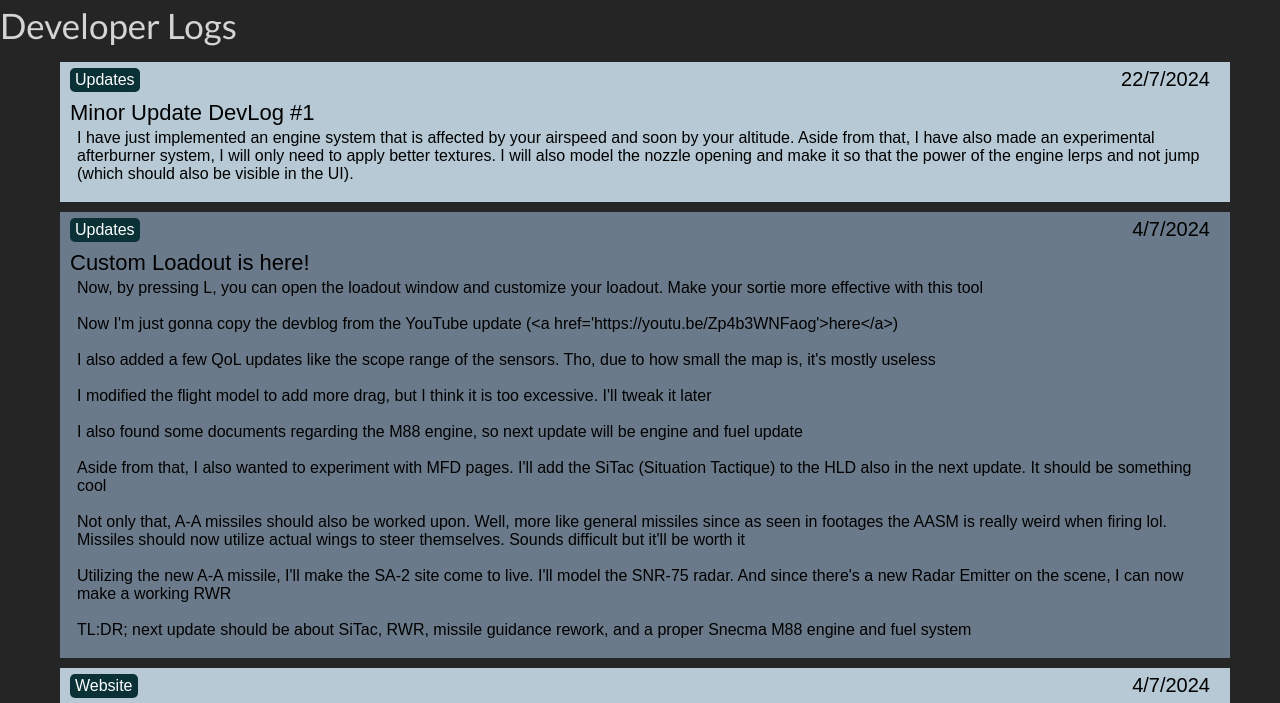
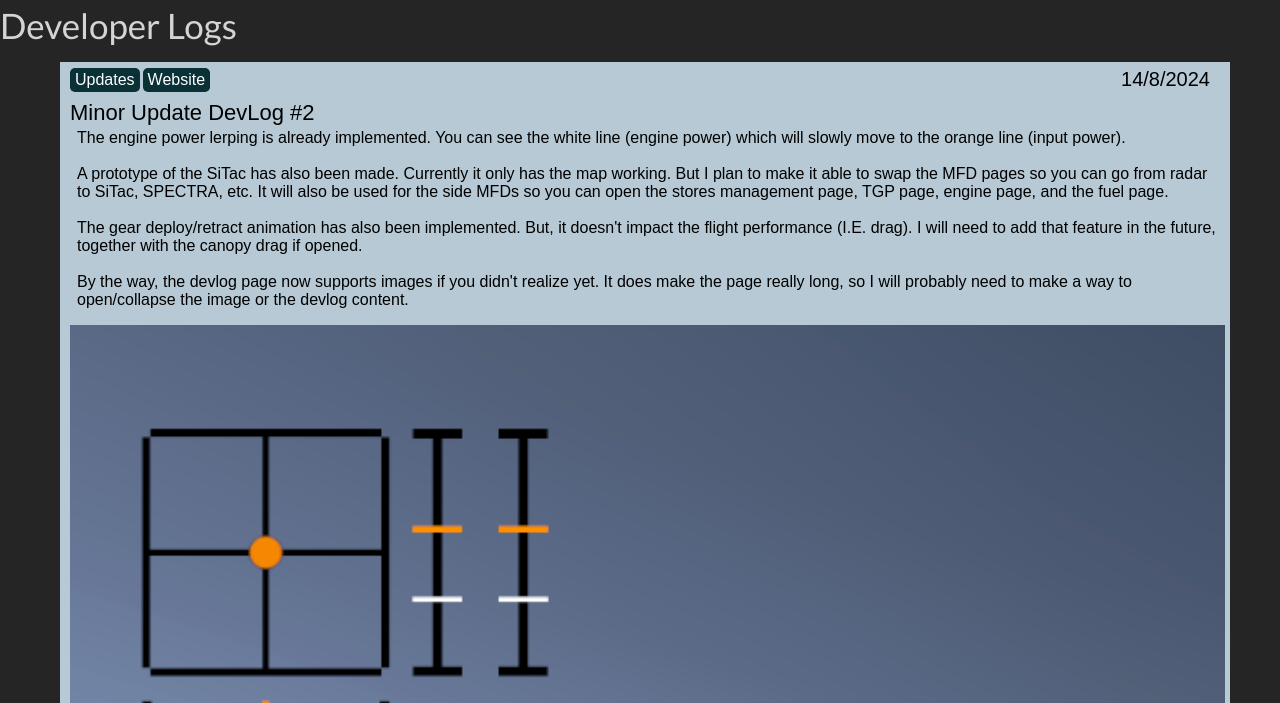
Before and after one commit to ProfessionalDebil/FightingHawkWebsite, a plain HTML site: page devlog.html in a window 1280 px wide. Shown: the part 71-774 px from the top of the page. Drawn offline with nearby package versions, Linux system fonts and the light colour scheme.

Commit message:
Updated the website and devlog
Added the DevLog for 14/8/2024

DevLog page now also supports images

```diff
--- a/assets/css/devlog.css
+++ b/assets/css/devlog.css
@@ -28,7 +28,7 @@
     justify-content: space-between;
 }
 
-.devlogtimestamp {
+.devlogTimestamp {
     text-align:right;
     margin-right: 15px;
     margin-top: 3px;
@@ -45,14 +45,14 @@
     text-decoration: none;
 }
 
-.devlogcontent {
+.devlogContent {
     margin-top: 5px;
     margin-bottom: 9px;
     margin-left: 5px;
     font-size: 22px;
 }
 
-.devlogcaption {
+.devlogCaption {
     margin-left: 7px;
     margin-top: 3px;
     font-size: 16px;
@@ -70,3 +70,7 @@
     margin-top: 0px;
     margin-bottom: 0px;
 }
+
+.devlogImage {
+    width: 100%;
+}
--- a/assets/js/devlog.js
+++ b/assets/js/devlog.js
@@ -10,10 +10,10 @@ var devlogCategory = params.fox; // kon kon
 
 let addedLogs = 0;
 
-var reversed = devlogData.reverse();
+//var reversed = devlogData.reverse();
 
 for (let log in devlogData) {
-    let currentLog = reversed[log];
+    let currentLog = devlogData[log];
 
     if (devlogCategory != null && !currentLog[3].includes(Number(devlogCategory))) {
         continue;
@@ -24,7 +24,6 @@ for (let log in devlogData) {
     topPart.classList.add("toppart");
     let tagHolder = document.createElement("div");
     tagHolder.classList.add("tagholder");
-
 
     for (let logIndex in currentLog[3]) {
         let logCategory = currentLog[3][logIndex];
@@ -43,9 +42,9 @@ for (let log in devlogData) {
     content.innerText = currentLog[4];
     caption.innerText = currentLog[5];
 
-    timestamp.classList.add("devlogtimestamp");
-    content.classList.add("devlogcontent");
-    caption.classList.add("devlogcaption");
+    timestamp.classList.add("devlogTimestamp");
+    content.classList.add("devlogContent");
+    caption.classList.add("devlogCaption");
 
     if (addedLogs % 2 == 0) {
         li.classList.add("devlogeven");
@@ -62,5 +61,14 @@ for (let log in devlogData) {
     content.appendChild(caption);
     listhandler.appendChild(li);
 
+    if (currentLog[6] != null && currentLog[6] != []) {
+        for (let imgNumber in currentLog[6]) {
+            let image = document.createElement("img");
+            image.src = "assets/images/devlog/" + currentLog[6][imgNumber];
+            image.classList.add("devlogImage");
+            content.appendChild(image);
+        }
+    }
+
     addedLogs++;
 }
--- a/assets/json/devlog.json
+++ b/assets/json/devlog.json
@@ -1,7 +1,8 @@
 var devlogData = [
+    ["14", "8", "2024", [0, 2], "Minor Update DevLog #2", "The engine power lerping is already implemented. You can see the white line (engine power) which will slowly move to the orange line (input power).\n\nA prototype of the SiTac has also been made. Currently it only has the map working. But I plan to make it able to swap the MFD pages so you can go from radar to SiTac, SPECTRA, etc. It will also be used for the side MFDs so you can open the stores management page, TGP page, engine page, and the fuel page.\n\nThe gear deploy/retract animation has also been implemented. But, it doesn't impact the flight performance (I.E. drag). I will need to add that feature in the future, together with the canopy drag if opened.\n\nBy the way, the devlog page now supports images if you didn't realize yet. It does make the page really long, so I will probably need to make a way to open/collapse the image or the devlog content.", ["14-08-2024-Lerped Engine UI.png", "14-08-2024-SiTac Prototype.png", "14-08-2024-Gear Demonstration.png"]],
+    ["22", "7", "2024", [0], "Minor Update DevLog #1", "I have just implemented an engine system that is affected by your airspeed and soon by your altitude. Aside from that, I have also made an experimental afterburner system, I will only need to apply better textures. I will also model the nozzle opening and make it so that the power of the engine lerps and not jump (which should also be visible in the UI)."],
+    ["4", "7", "2024", [0], "Custom Loadout is here!", "Now, by pressing L, you can open the loadout window and customize your loadout. Make your sortie more effective with this tool\n\nNow I'm just gonna copy the devblog from the YouTube update (<a href='https://youtu.be/Zp4b3WNFaog'>here</a>)\n\nI also added a few QoL updates like the scope range of the sensors. Though, due to how small the map is, it's mostly useless\n\nI modified the flight model to add more drag, but I think it is too excessive. I'll tweak it later\n\nI also found some documents regarding the M88 engine, so next update will be engine and fuel update\n\nAside from that, I also wanted to experiment with MFD pages. I'll add the SiTac (Situation Tactique) to the HLD also in the next update. It should be something cool\n\nNot only that, A-A missiles should also be worked upon. Well, more like general missiles since as seen in footages the AASM is really weird when firing lol. Missiles should now utilize actual wings to steer themselves. Sounds difficult but it'll be worth it\n\nUtilizing the new A-A missile, I'll make the SA-2 site come to live. I'll model the SNR-75 radar. And since there's a new Radar Emitter on the scene, I can now make a working RWR\n\nTL:DR; next update should be about SiTac, RWR, missile guidance rework, and a proper Snecma M88 engine and fuel system"],
     ["4", "7", "2024", [2], "Fighting Hawk website is on air!", "This website will contain infos and mostly devblogs"],
-    ["4", "7", "2024", [0], "Custom Loadout is here!", "Now, by pressing L, you can open the loadout window and customize your loadout. Make your sortie more effective with this tool\n\nNow I'm just gonna copy the devblog from the YouTube update (<a href='https://youtu.be/Zp4b3WNFaog'>here</a>)\n\nI also added a few QoL updates like the scope range of the sensors. Tho, due to how small the map is, it's mostly useless\n\nI modified the flight model to add more drag, but I think it is too excessive. I'll tweak it later\n\nI also found some documents regarding the M88 engine, so next update will be engine and fuel update\n\nAside from that, I also wanted to experiment with MFD pages. I'll add the SiTac (Situation Tactique) to the HLD also in the next update. It should be something cool\n\nNot only that, A-A missiles should also be worked upon. Well, more like general missiles since as seen in footages the AASM is really weird when firing lol. Missiles should now utilize actual wings to steer themselves. Sounds difficult but it'll be worth it\n\nUtilizing the new A-A missile, I'll make the SA-2 site come to live. I'll model the SNR-75 radar. And since there's a new Radar Emitter on the scene, I can now make a working RWR\n\nTL:DR; next update should be about SiTac, RWR, missile guidance rework, and a proper Snecma M88 engine and fuel system"],
-    ["22", "7", "2024", [0], "Minor Update DevLog #1", "I have just implemented an engine system that is affected by your airspeed and soon by your altitude. Aside from that, I have also made an experimental afterburner system, I will only need to apply better textures. I will also model the nozzle opening and make it so that the power of the engine lerps and not jump (which should also be visible in the UI)."]
 ];
 
 var devlogCategories = ["Updates", "Development", "Website", "Plans", "Miscellaneous", "New Stuffs", "Roadmap"];
```
Also changed, not shown: assets/images/devlog/14-08-2024-Gear Demonstration.png (added), assets/images/devlog/14-08-2024-Lerped Engine UI.png (added), assets/images/devlog/14-08-2024-SiTac Prototype.png (added).
